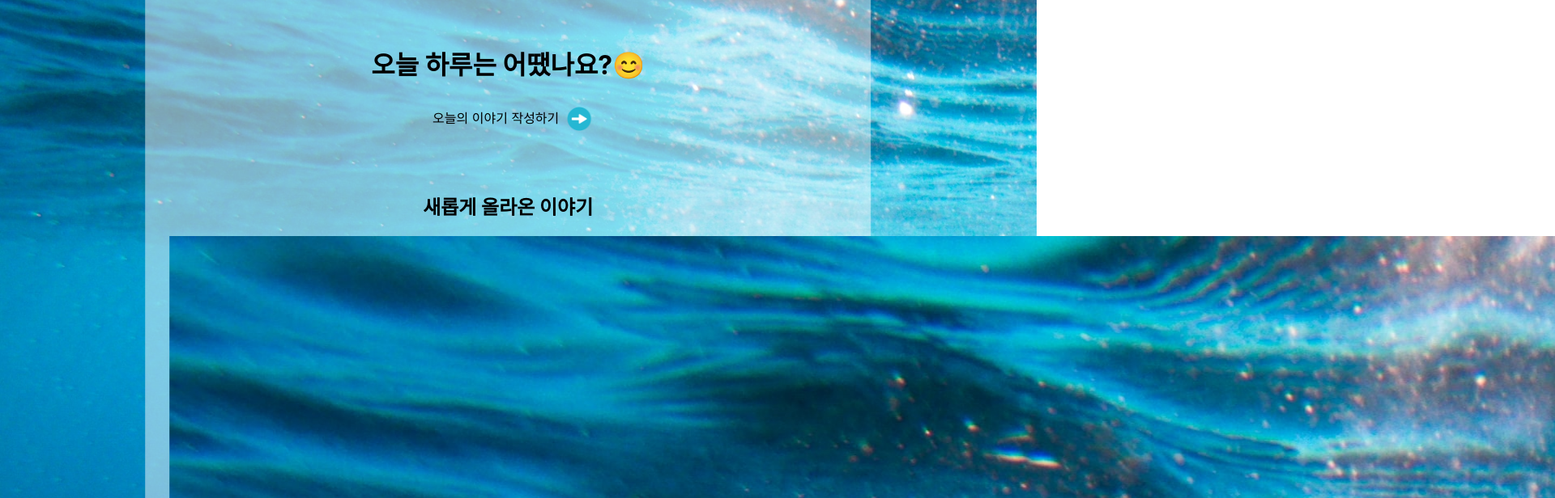
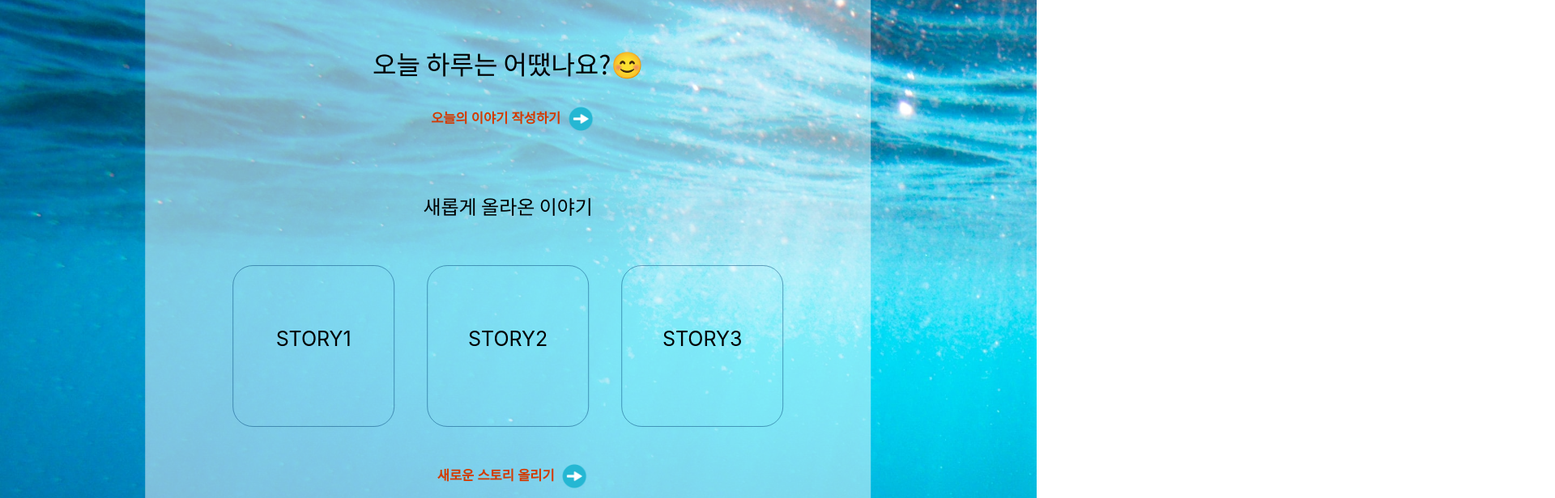
Before and after one commit to yesomsom/blue_diary, a React (Create React App) app: page / in a window 1280 px wide. Shown: the part 300-916 px from the top of the page at 81% size, 1920 px wide, since content can reach past the window. Built offline with nearby package versions, Linux system fonts and the light colour scheme.

Commit message:
welcome page

```diff
--- a/src/component/WelcomeMain.tsx
+++ b/src/component/WelcomeMain.tsx
@@ -11,20 +11,26 @@ export default function WelcomeMain(){
       <Overlay>
         <h1 className="dancing_font">BLUE</h1>
         <div className="wrap">
-          <h1 className="noto_font">오늘 하루는 어땠나요?😊</h1>
+          <h1 className="noto_font_400">오늘 하루는 어땠나요?😊</h1>
           <Link to="/personal_main">
-            <span className="font_color_red noto_font">오늘의 이야기 작성하기</span>
+            <span className="font_color_red_noto">오늘의 이야기 작성하기</span>
             <img className="icon_right_arrow" src={ rightArrow } alt="go to write"/>
           </Link>
         </div>
+
         <div className="wrap">
-          <h2 className="noto_font">새롭게 올라온 이야기</h2>
-          <img className="new_img" src={ blueOcean } alt=""/>
-          <img className="new_img" src={ blueOcean } alt=""/>
-          <img className="new_img" src={ blueOcean } alt=""/>
+          <h2 className="noto_font_400">새롭게 올라온 이야기</h2>
+          <Layout>
+            <ul>
+              <li className="new_story st1">STORY1</li>
+              <li className="new_story st2">STORY2</li>
+              <li className="new_story st3">STORY3</li>
+            </ul>
+          </Layout>
+
           <div className="btn_padding">
             <Link to="/personal_main">
-              <span className="font_color_red noto_font">새로운 스토리 올리기</span>
+              <span className="font_color_red_noto">새로운 스토리 올리기</span>
               <img className="icon_right_arrow" src={ rightArrow } alt="go to write"/>
             </Link>
           </div>
@@ -51,3 +57,11 @@ const Overlay = styled.div`
   width: 70%;
   transform: translate(20%,0%);
 `;
+
+const Layout = styled.div`
+  display: flex;
+  flex-direction: column;
+  align-items: center;
+  position: relative;
+  left: -20px;
+`;
```
